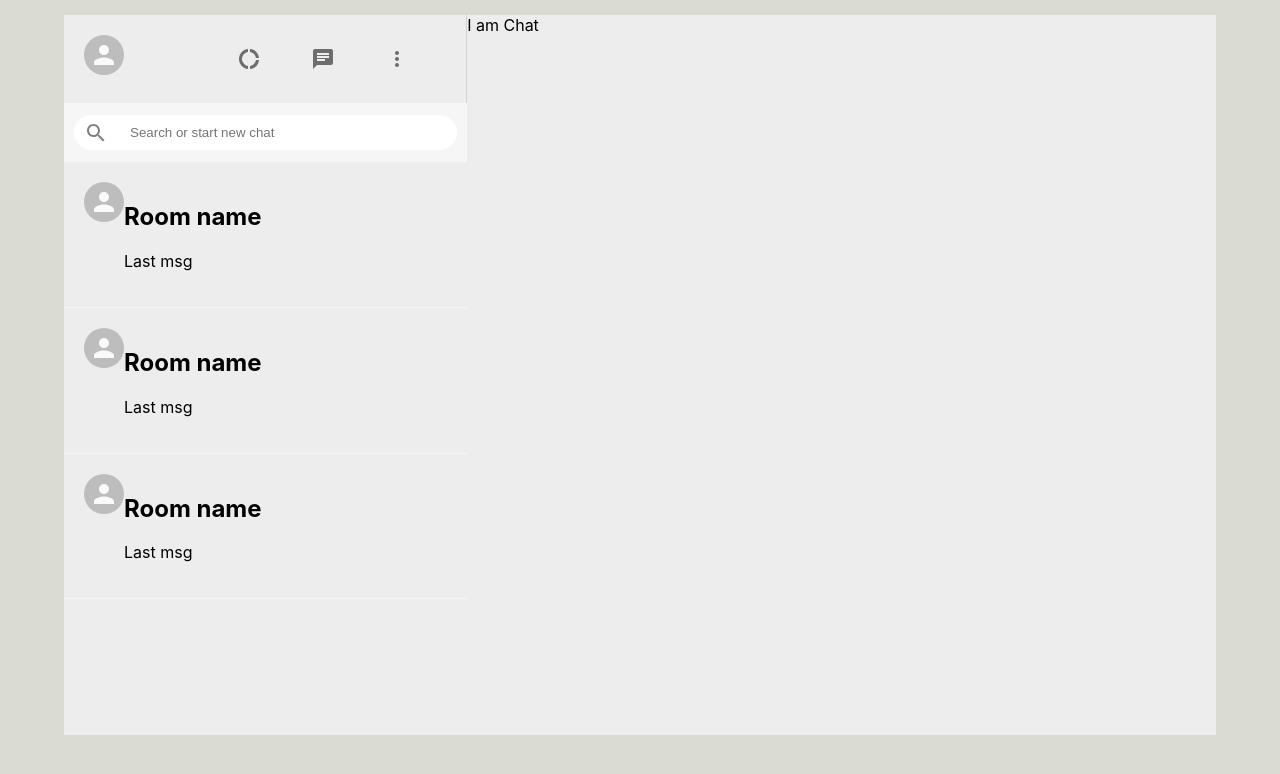
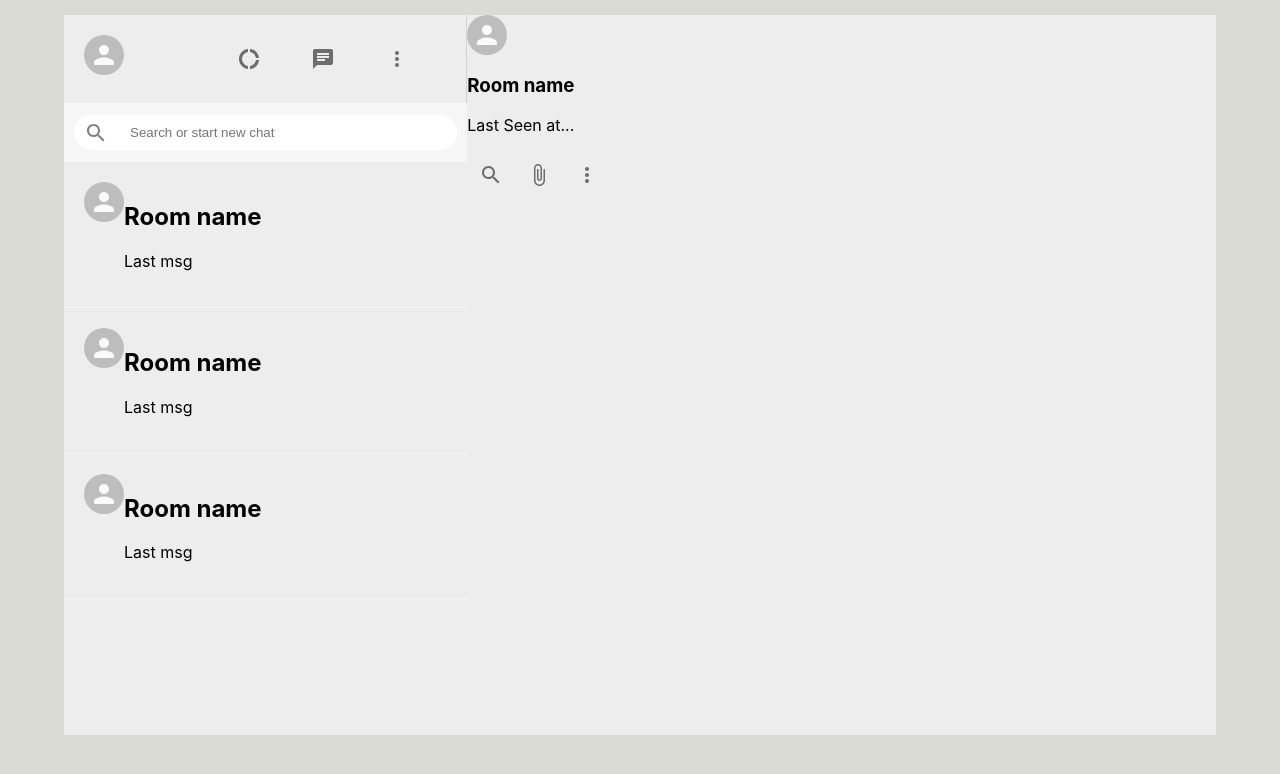
Before and after one commit to aniruddhparwal/whatsapp-clone, a React (Create React App) app: page / in a window 1280 px wide. Shown: the top 774 px of the page. Built offline with nearby package versions, Linux system fonts and the light colour scheme.

Commit message:
chat section

```diff
--- a/src/CSS/_chat.scss
+++ b/src/CSS/_chat.scss
@@ -3,3 +3,14 @@
     flex-direction: column;
     flex:0.65;
 }
+
+.chat__header{
+    padding:20px;
+    display:flex;
+    align-items: center;
+    border-bottom: 1px solid lightgray;
+}
+
+.chat__headerInfo{
+    padding-left: 20px;
+}
--- a/src/Components/Chat.js
+++ b/src/Components/Chat.js
@@ -1,9 +1,28 @@
+import { Avatar, IconButton } from '@material-ui/core'
+import { AttachFile, MoreVert, SearchOutlined } from '@material-ui/icons'
 import React from 'react'
 
 function Chat() {
     return (
         <div className="chat">
-            I am  Chat
+            <div className="chat__header">
+                <Avatar />
+                <div className="chat__headerInfo">
+                    <h3>Room name</h3>
+                    <p>Last Seen at...</p>
+                </div>
+                <div className="chat__headerRight">
+                    <IconButton>
+                        <SearchOutlined />
+                    </IconButton>
+                    <IconButton>
+                        <AttachFile />
+                    </IconButton>
+                    <IconButton>
+                        <MoreVert />
+                    </IconButton>
+                </div>
+            </div>
         </div>
     )
 }
```
